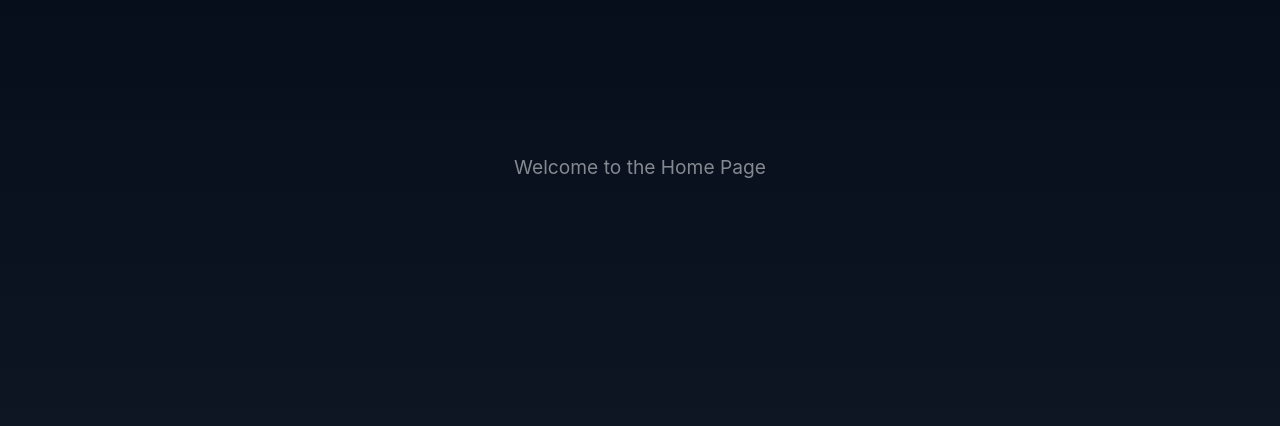
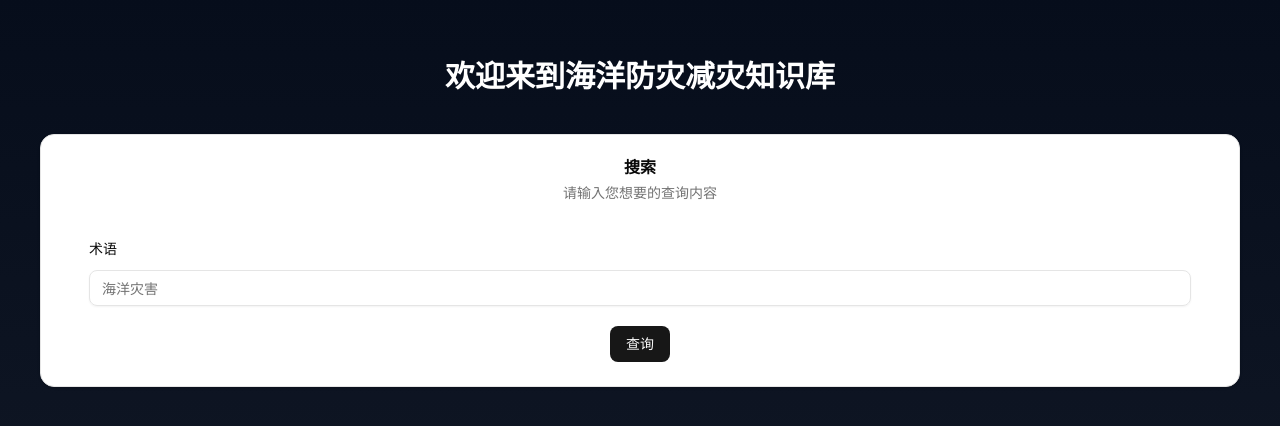
Before and after one commit to Craun718/kb-frontend, a React app: page / in a window 1280 px wide. Shown: the part 232-658 px from the top of the page. Built offline with nearby package versions, Linux system fonts and the light colour scheme; the HTML template or start-up script is replaced by a standard one.

Commit message:
feat: add single definition search form

```diff
--- a/src/App.tsx
+++ b/src/App.tsx
@@ -4,7 +4,7 @@ import { HomePage } from './pages';
 
 const App = () => {
   return (
-    <div className="content">
+    <div className="content px-10">
       <HomePage />
     </div>
   );
--- /dev/null
+++ b/src/components/DefinitonSingleSearchForm.tsx
@@ -0,0 +1,74 @@
+import { zodResolver } from '@hookform/resolvers/zod';
+import { Controller, useForm } from 'react-hook-form';
+import * as z from 'zod';
+import { Button } from './ui/button';
+import { Field, FieldError, FieldGroup, FieldLabel } from './ui/field';
+import { Input } from './ui/input';
+
+export function DefinitionSingleSearchForm() {
+  const singleSearchForm = z.object({
+    search_type: z
+      .string()
+      .min(2, '至少需要输入两个字符')
+      .max(100, '最多输入100个字符'),
+    query: z
+      .string()
+      .min(2, '至少需要输入两个字符')
+      .max(100, '最多输入100个字符'),
+  });
+
+  const form = useForm<z.infer<typeof singleSearchForm>>({
+    resolver: zodResolver(singleSearchForm),
+    defaultValues: {
+      search_type: 'definition',
+      query: '',
+    },
+  });
+
+  const onSubmit = (data: z.infer<typeof singleSearchForm>) => {
+    console.log('Form submitted with data:', data);
+  };
+
+  return (
+    <form id="search-form" onSubmit={form.handleSubmit(onSubmit)}>
+      <FieldGroup>
+        <Controller
+          name="search_type"
+          control={form.control}
+          render={({ field, fieldState }) => (
+            <Field data-invalid={fieldState.invalid}>
+              <Input
+                type="hidden"
+                {...field}
+                id="form-rhf-demo-title"
+                aria-invalid={fieldState.invalid}
+                autoComplete="off"
+              />
+            </Field>
+          )}
+        />
+
+        <Controller
+          name="query"
+          control={form.control}
+          render={({ field, fieldState }) => (
+            <Field data-invalid={fieldState.invalid}>
+              <FieldLabel htmlFor="form-rhf-demo-title">术语</FieldLabel>
+              <Input
+                {...field}
+                id="form-rhf-demo-title"
+                aria-invalid={fieldState.invalid}
+                placeholder="海洋灾害"
+                autoComplete="off"
+              />
+              {fieldState.invalid && <FieldError errors={[fieldState.error]} />}
+            </Field>
+          )}
+        />
+      </FieldGroup>
+      <div className="mt-5">
+        <Button type="submit">查询</Button>
+      </div>
+    </form>
+  );
+}
--- /dev/null
+++ b/src/components/SearchCard.tsx
@@ -0,0 +1,22 @@
+import { DefinitionSingleSearchForm } from './DefinitonSingleSearchForm';
+import {
+  Card,
+  CardContent,
+  CardDescription,
+  CardHeader,
+  CardTitle,
+} from './ui/card';
+
+export function SearchCard() {
+  return (
+    <Card>
+      <CardHeader>
+        <CardTitle>搜索</CardTitle>
+        <CardDescription>请输入您想要的查询内容</CardDescription>
+        <CardContent>
+          <DefinitionSingleSearchForm />
+        </CardContent>
+      </CardHeader>
+    </Card>
+  );
+}
--- a/src/pages/index.tsx
+++ b/src/pages/index.tsx
@@ -1,3 +1,16 @@
+import { SearchCard } from '@/components/SearchCard';
+
 export function HomePage() {
-  return <p className="text-[10rem]">Welcome to the Home Page</p>;
+  return (
+    <>
+      <div className="flex-1">
+        <div style={{ paddingTop: 250 }}>
+          <h1 className="font-bold text-3xl text-center m-10">
+            欢迎来到海洋防灾减灾知识库
+          </h1>
+          <SearchCard />
+        </div>
+      </div>
+    </>
+  );
 }
```
